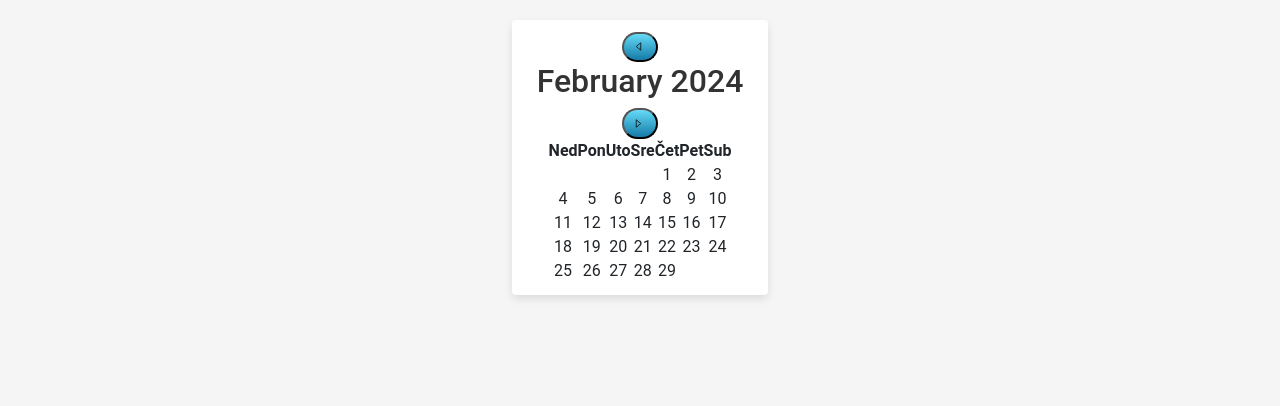
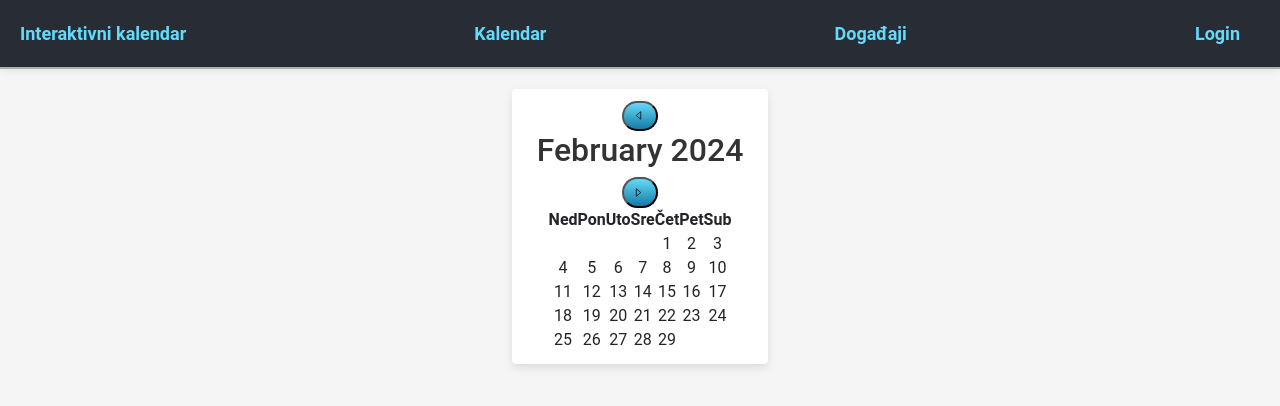
Before and after one commit to elab-development/internet-tehnologije-projekat-interaktivnikalendar_2023_1077, a React (Create React App) app in the folder reactapp/: page /calendar in a window 1280 px wide. Shown: the top 406 px of the page. Built offline with nearby package versions, Linux system fonts and the light colour scheme.

Commit message:
Popravka NavBar

```diff
--- a/reactapp/src/App.js
+++ b/reactapp/src/App.js
@@ -36,14 +36,23 @@ function App() {
     <Router>
        <EventProvider>
       <div className="App">
-        {loggedInUser && <NavBar loggedInUser={loggedInUser} onLogout={handleLogout} />}
+        { <NavBar loggedInUser={loggedInUser} onLogout={handleLogout} />}
         <Routes>
-          <Route path="/" element={!loggedInUser ? <Login onLogin={handleLogin} /> : <Calendar onDateClick={handleDateClick} />} />
-          <Route path="/calendar" element={<Calendar onDateClick={handleDateClick} />} />
-          <Route path="/login" element={<Login onLogin={handleLogin} />} />
-          <Route path="/events" element={<Events events={events} />} />
-          <Route path="/form" element={<Form onAddEvent={handleAddEvent} />} />
-        </Routes>
+  <Route
+    path="/"
+    element={
+      loggedInUser ? (
+        <Calendar onDateClick={handleDateClick} />
+      ) : (
+        <Login onLogin={handleLogin} />
+      )
+    }
+  />
+  <Route path="/calendar" element={<Calendar onDateClick={handleDateClick} />} />
+  <Route path="/login" element={<Login onLogin={handleLogin} />} />
+  <Route path="/events" element={<Events events={events} />} />
+  <Route path="/form" element={<Form onAddEvent={handleAddEvent} />} />
+</Routes>
       </div>
       </EventProvider>
     </Router>
--- a/reactapp/src/components/NavBar.jsx
+++ b/reactapp/src/components/NavBar.jsx
@@ -7,10 +7,12 @@ function NavBar({ loggedInUser, onLogout }) {
       <Link to="/">Interaktivni kalendar</Link>
       <Link to="/calendar">Kalendar</Link>
       <Link to="/events">Događaji</Link>
-      <Link to="/login">Login</Link>
 
       {loggedInUser && (
         <button className='login-button' onClick={onLogout}>Odjavi se</button>
+      )}
+      {!loggedInUser && (
+        <Link to="/login">Login</Link>
       )}
     </div>
   );
```
